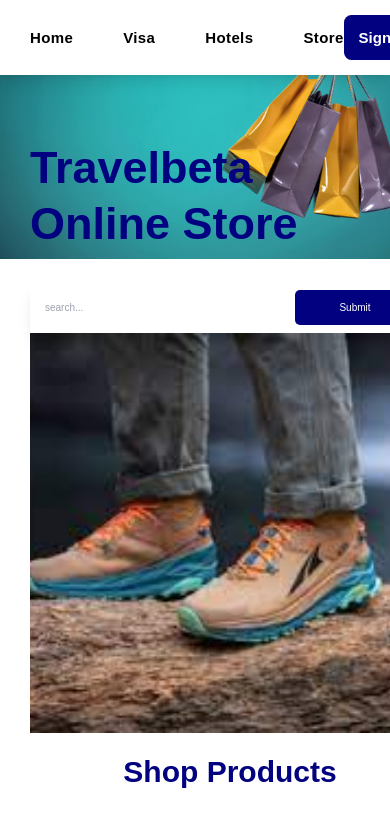
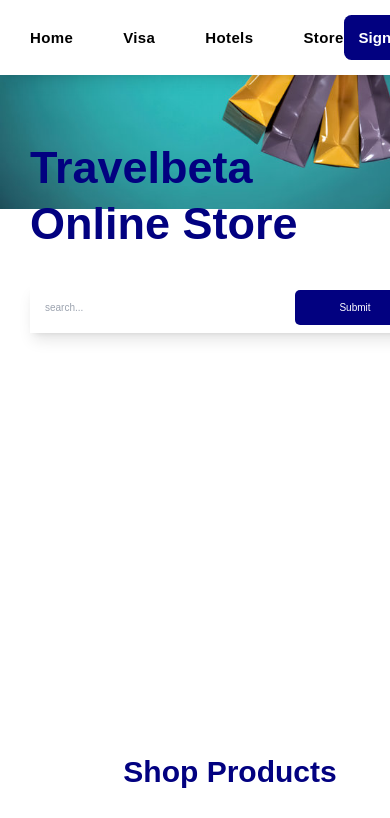
Before and after one commit to gabbytb/tbstore, a React (Create React App) app: page / in a window 390 px wide. Shown: the top 818 px of the page. Built offline with nearby package versions, Linux system fonts and the light colour scheme.

Commit message:
Initial Commit to Repo

```diff
--- a/public/css/style.css
+++ b/public/css/style.css
@@ -654,7 +654,8 @@ h1, h2, h3, h4, h5, h6 {
   display: flex;
   flex-direction: column;
   background-image: url('/src/assets/images/storefront.jpg');
-  background-size: contain;
+  background-size: 100%;
+  background-position: 0rem -5rem;
   background-repeat: no-repeat;
   padding-left: 3rem;
   padding-right: 3rem;
@@ -691,6 +692,10 @@ h1, h2, h3, h4, h5, h6 {
 
 .grid {
   display: grid;
+}
+
+.hidden {
+  display: none;
 }
 
 .h-full {
@@ -737,6 +742,10 @@ h1, h2, h3, h4, h5, h6 {
 
 .flex-col {
   flex-direction: column;
+}
+
+.items-start {
+  align-items: flex-start;
 }
 
 .items-center {
@@ -858,6 +867,10 @@ h1, h2, h3, h4, h5, h6 {
 }
 
 @media (min-width: 640px) {
+  .sm\:hidden {
+    display: none;
+  }
+
   .sm\:grid-cols-2 {
     grid-template-columns: repeat(2, minmax(0, 1fr));
   }
@@ -868,6 +881,10 @@ h1, h2, h3, h4, h5, h6 {
 }
 
 @media (min-width: 1024px) {
+  .lg\:block {
+    display: block;
+  }
+
   .lg\:basis-1\/4 {
     flex-basis: 25%;
   }
@@ -879,4 +896,8 @@ h1, h2, h3, h4, h5, h6 {
   .lg\:flex-row {
     flex-direction: row;
   }
+
+  .lg\:items-center {
+    align-items: center;
+  }
 }
--- a/src/index.css
+++ b/src/index.css
@@ -130,7 +130,8 @@
       @apply
         bg-hero
         bg-no-repeat
-        bg-contain
+        bg-s-axis
+        bg-100%
         px-12
         pt-56
         flex
--- a/src/sections/Hero.jsx
+++ b/src/sections/Hero.jsx
@@ -35,7 +35,7 @@ const Hero = () => {
 
     return (
         <section className='section-1-hero w-full h-full'>
-            <div className="flex flex-col sm:flex-col lg:flex-row justify-between items-center hero--top">
+            <div className="flex flex-col sm:flex-col lg:flex-row justify-between items-start lg:items-center hero--top">
                 <div className="w-140 lg:basis-1/4 space-y-12">
                     <h1>Travelbeta <br />Online Store</h1>
 
@@ -49,8 +49,8 @@ const Hero = () => {
                     </form>
                 </div>
 
-                <div>
-                    <img src={activeImage} alt="bg_img" />
+                <div className="hidden sm:hidden lg:block">
+                    <img className="hidden sm:hidden lg:block" src={activeImage} alt="bg_img" />
                 </div>
             </div>
 
--- a/tailwind.config.js
+++ b/tailwind.config.js
@@ -14,13 +14,11 @@ module.exports = {
       backgroundImage: {
         'hero': "url('/src/assets/images/storefront.jpg')",
       },
+      backgroundPosition: {
+        's-axis': '0rem -5rem',
+      },
       backgroundSize: {
-        'auto': 'auto',
-        'cover': 'cover',
-        'contain': 'contain',
-        '70%': '70%',
         '100%': '100%',
-        '120': '100rem',
       },
       height: {
         '140': '40rem',
```
